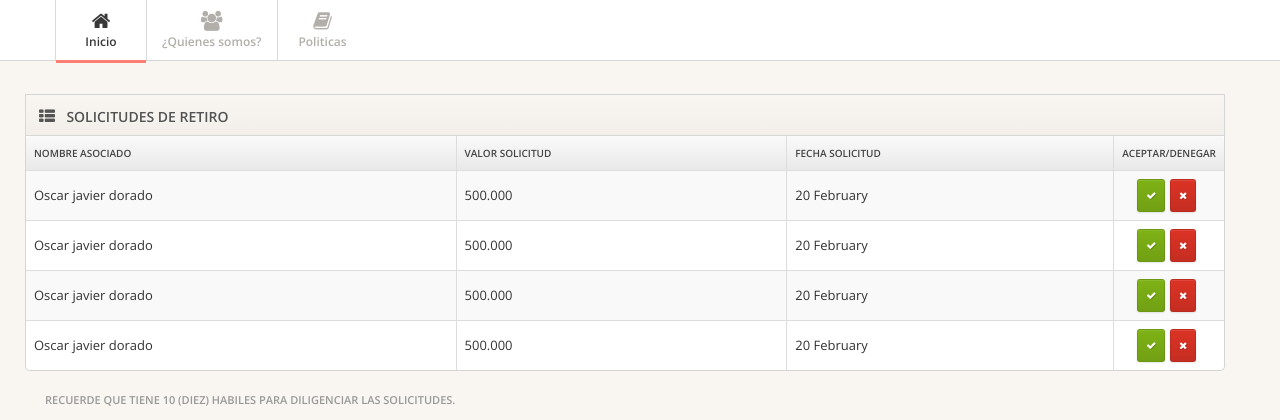
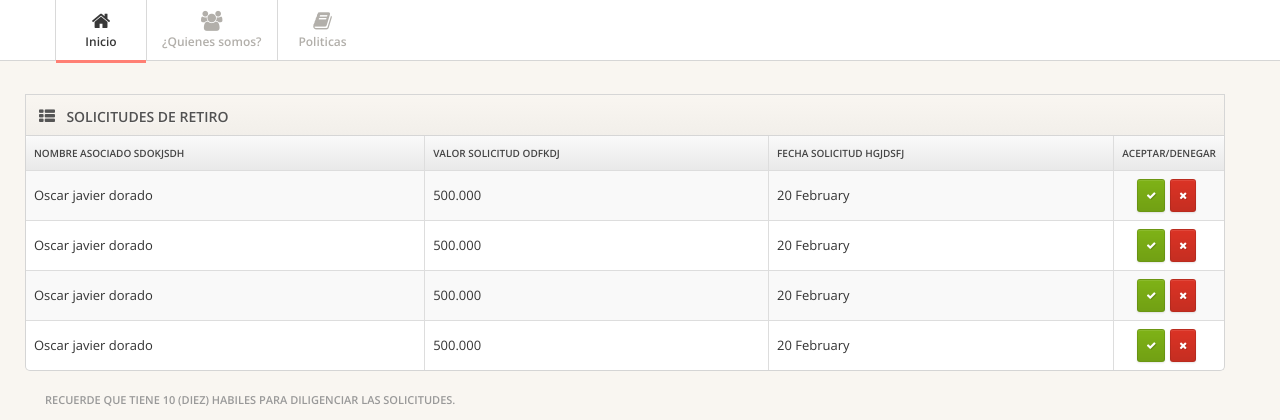
Before and after one commit to diegoferose/proyectoGuacari, a PHP site: page /controlSolicitudes/controlSolicitudesVista.php in a window 1280 px wide. Shown: the part 54-474 px from the top of the page. Run offline with PHP 8.4, Linux system fonts and the light colour scheme; the visitor is signed in with stand-in values (Sample User, id 1); data comes from the database, SQL or seed files in the repository; data that the repository does not hold is empty.

Commit message:
esto es una prueba

```diff
--- a/controlSolicitudes/controlSolicitudesVista.php
+++ b/controlSolicitudes/controlSolicitudesVista.php
@@ -43,9 +43,9 @@ $util -> validarRuta(2);
                 <table class="table table-striped table-bordered">
                   <thead>
                     <tr>
-                      <th> NOMBRE ASOCIADO </th>
-                      <th> VALOR SOLICITUD</th>
-                      <th> FECHA SOLICITUD</th>
+                      <th> NOMBRE ASOCIADO sdokjsdh </th>
+                      <th> VALOR SOLICITUD odfkdj</th>
+                      <th> FECHA SOLICITUD hgjdsfj</th>
                       <th class="td-actions"> Aceptar/Denegar</th>
                     </tr>
                   </thead>
```
